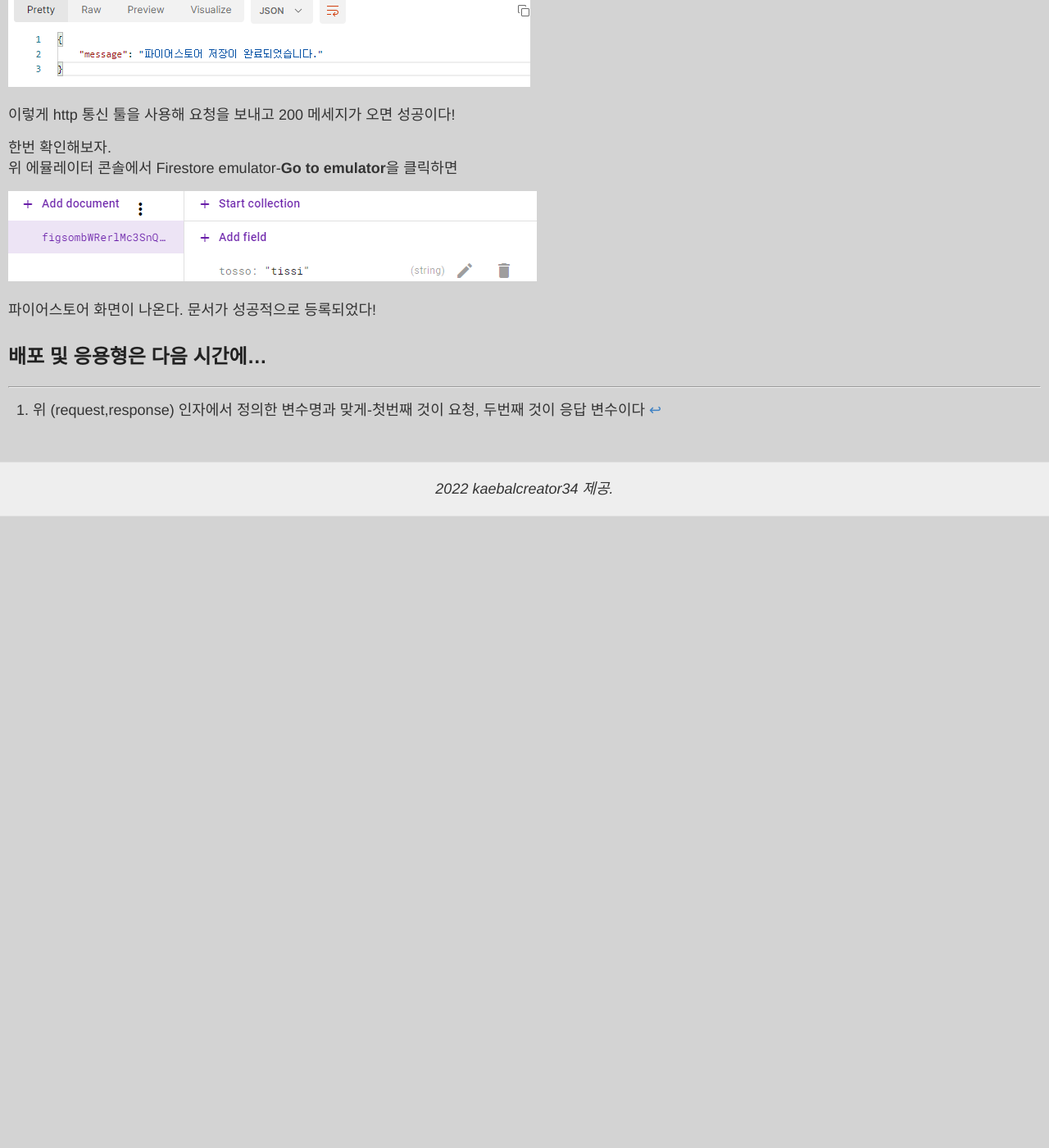
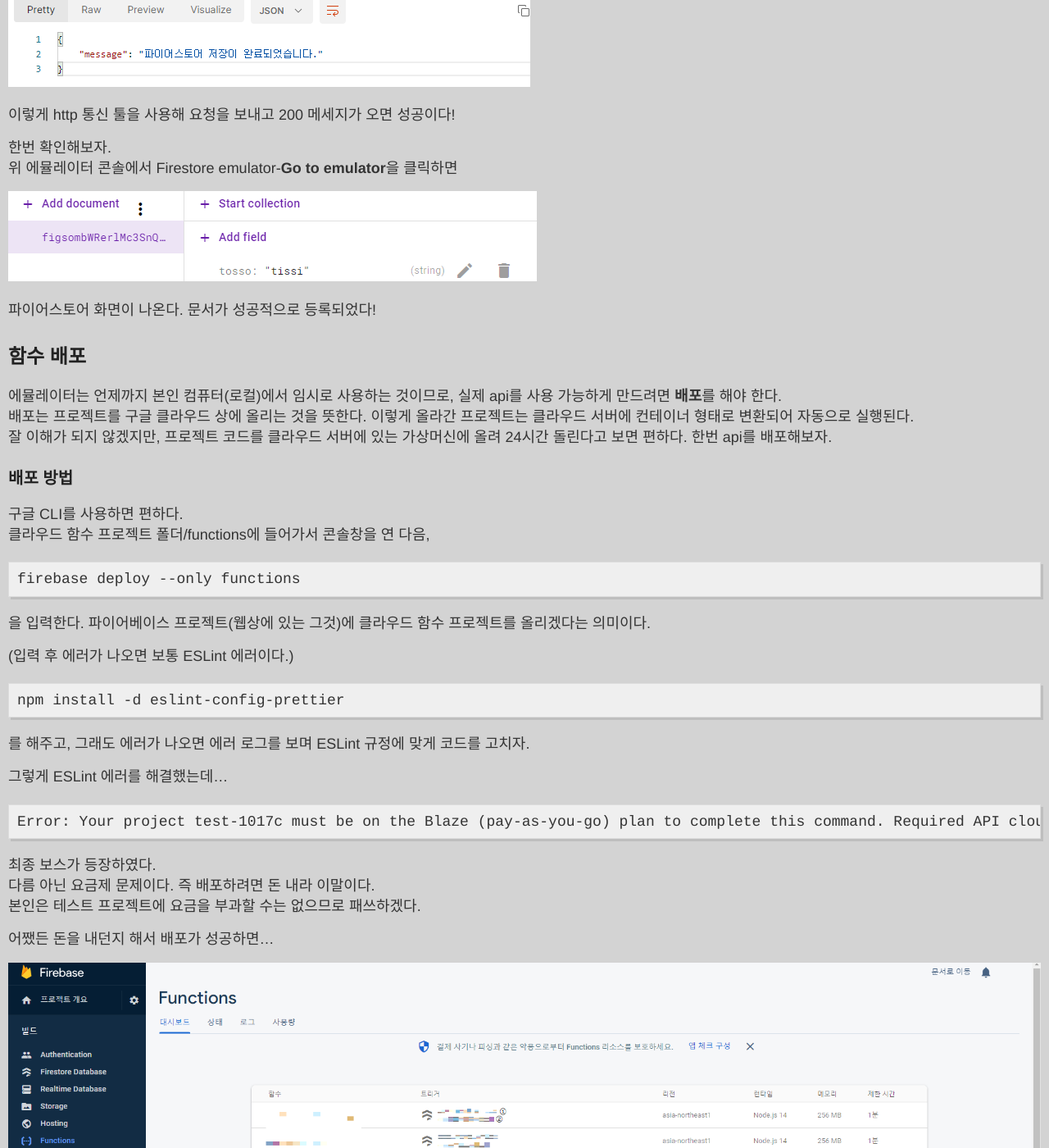
Before and after one commit to Kreator-Kaebal/Kreator-Kaebal.github.io, a Jekyll site: the page built from _posts/2022-3-15-webproject7.md, in a window 1280 px wide and 1400 px high, scrolled down 8098 px. Shown: the whole window at 82% size. Built offline with Jekyll 4.4.1, drawn with Linux system fonts in a browser that asks for light colours; before the commit the page ends 8728 px from its top, so only the background shows below that; some of the changed text lies outside the part shown.

Commit message:
webproject7 add deploy

````diff
--- a/_posts/2022-3-15-webproject7.md
+++ b/_posts/2022-3-15-webproject7.md
@@ -2,7 +2,7 @@
 layout: post
 title: 타입스크립트를 사용한 웹 프로젝트7
 tags: [java/typescript, firebase]
-excerpt: 구글 클라우드 함수로 손쉽게 api구현
+excerpt: 구글 클라우드 함수로 손쉽게 api서버 구현
 ---
 
 ## 구글 클라우드 함수
@@ -227,7 +227,50 @@
 
 파이어스토어 화면이 나온다. 문서가 성공적으로 등록되었다!
 
-## 배포 및 응용형은 다음 시간에...
+## 함수 배포
+
+에뮬레이터는 언제까지 본인 컴퓨터(로컬)에서 임시로 사용하는 것이므로, 실제 api를 사용 가능하게 만드려면 **배포**를 해야 한다.
+배포는 프로젝트를 구글 클라우드 상에 올리는 것을 뜻한다. 이렇게 올라간 프로젝트는 클라우드 서버에 컨테이너 형태로 변환되어 자동으로 실행된다.
+잘 이해가 되지 않겠지만, 프로젝트 코드를 클라우드 서버에 있는 가상머신에 올려 24시간 돌린다고 보면 편하다.
+한번 api를 배포해보자.
+
+### 배포 방법
+
+구글 CLI를 사용하면 편하다.
+클라우드 함수 프로젝트 폴더/functions에 들어가서 콘솔창을 연 다음,
+
+```
+firebase deploy --only functions
+```
+
+을 입력한다. 파이어베이스 프로젝트(웹상에 있는 그것)에 클라우드 함수 프로젝트를 올리겠다는 의미이다.
+
+(입력 후 에러가 나오면 보통 ESLint 에러이다.)
+
+```
+npm install -d eslint-config-prettier
+```
+
+를 해주고, 그래도 에러가 나오면 에러 로그를 보며 ESLint 규정에 맞게 코드를 고치자.
+
+그렇게 ESLint 에러를 해결했는데...
+
+```
+Error: Your project test-1017c must be on the Blaze (pay-as-you-go) plan to complete this command. Required API cloudbuild.googleapis.com can't be enabled until the upgrade is complete. To upgrade, visit the following URL:
+```
+
+최종 보스가 등장하였다.
+다름 아닌 요금제 문제이다. 즉 배포하려면 돈 내라 이말이다.
+본인은 테스트 프로젝트에 요금을 부과할 수는 없으므로 패쓰하겠다.
+
+어쨌든 돈을 내던지 해서 배포가 성공하면...
+
+![wp7-img11](/images/posts/webproject7-img11.png)
+
+(위 사진은 요금 낸 프로젝트이다.)
+이렇게 프로젝트 웹 콘솔에서 왼쪽 Functions를 클릭하면 배포되어 클라우드에서 실행중인 파이어베이스 함수를 볼 수 있다.
+① 번 항목은 함수 종류, ②번 항목은 api 주소이다.
+이제 로컬호스트 대신 ②번의 주소로 요청하면 클라우드 서버와 통신하는 것이다!
 
 ---
 
````
Also changed, not shown: images/posts/webproject7-img11.png (added).
